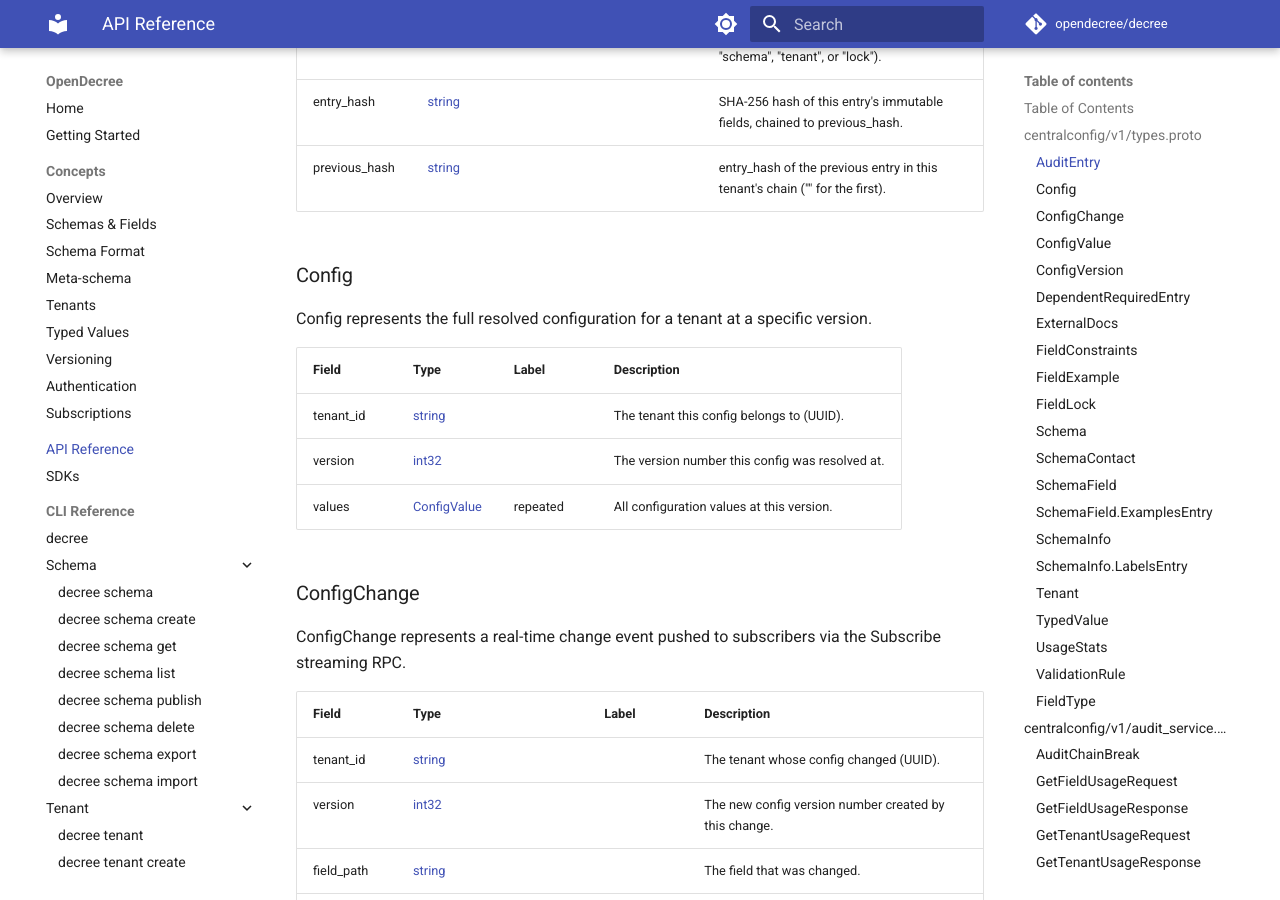
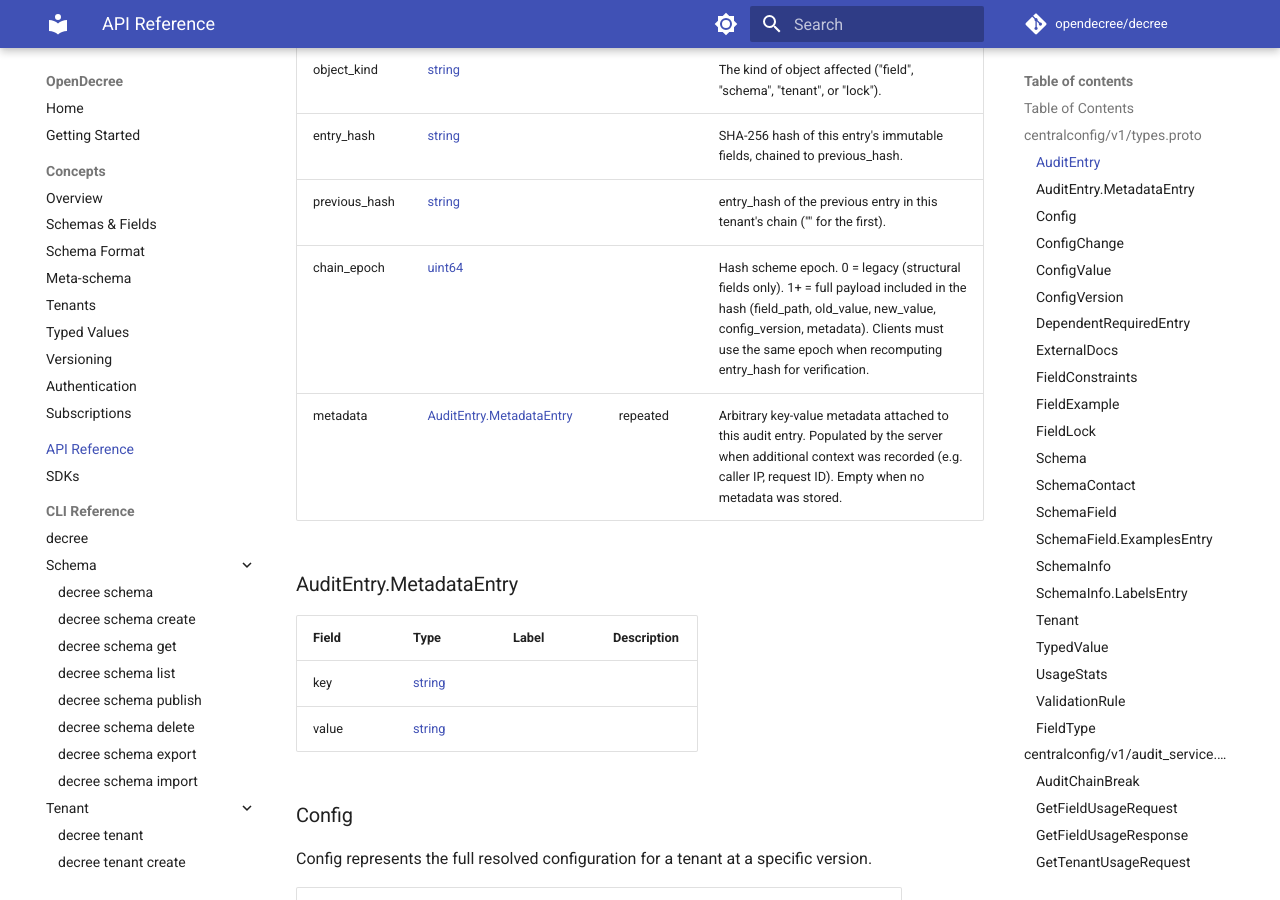
Before and after one commit to opendecree/decree, an MkDocs documentation site: the page built from docs/api/api-reference.md, in a window 1280 px wide and 900 px high, scrolled down 4523 px. Built offline with MkDocs 1.6.1 and Material for MkDocs 9.7.7, drawn with Linux system fonts in a browser that asks for light colours; comment, search, counter and statistics services are not loaded; some of the changed text lies outside the part shown.

Commit message:
docs: regenerate API reference for AuditEntry chain_epoch and metadata
Co-Authored-By: Claude Sonnet 4.6 <noreply@anthropic.com>

```diff
--- a/docs/api/api-reference.md
+++ b/docs/api/api-reference.md
@@ -5,6 +5,7 @@
 
 - [centralconfig/v1/types.proto](#centralconfig_v1_types-proto)
     - [AuditEntry](#centralconfig-v1-AuditEntry)
+    - [AuditEntry.MetadataEntry](#centralconfig-v1-AuditEntry-MetadataEntry)
     - [Config](#centralconfig-v1-Config)
     - [ConfigChange](#centralconfig-v1-ConfigChange)
     - [ConfigValue](#centralconfig-v1-ConfigValue)
@@ -147,6 +148,24 @@ one or more audit entries atomically with the config change.
 | object_kind | [string](#string) |  | The kind of object affected (&#34;field&#34;, &#34;schema&#34;, &#34;tenant&#34;, or &#34;lock&#34;). |
 | entry_hash | [string](#string) |  | SHA-256 hash of this entry&#39;s immutable fields, chained to previous_hash. |
 | previous_hash | [string](#string) |  | entry_hash of the previous entry in this tenant&#39;s chain (&#34;&#34; for the first). |
+| chain_epoch | [uint64](#uint64) |  | Hash scheme epoch. 0 = legacy (structural fields only). 1&#43; = full payload included in the hash (field_path, old_value, new_value, config_version, metadata). Clients must use the same epoch when recomputing entry_hash for verification. |
+| metadata | [AuditEntry.MetadataEntry](#centralconfig-v1-AuditEntry-MetadataEntry) | repeated | Arbitrary key-value metadata attached to this audit entry. Populated by the server when additional context was recorded (e.g. caller IP, request ID). Empty when no metadata was stored. |
+
+
+
+
+
+
+<a name="centralconfig-v1-AuditEntry-MetadataEntry"></a>
+
+### AuditEntry.MetadataEntry
+
+
+
+| Field | Type | Label | Description |
+| ----- | ---- | ----- | ----------- |
+| key | [string](#string) |  |  |
+| value | [string](#string) |  |  |
 
 
 
```
